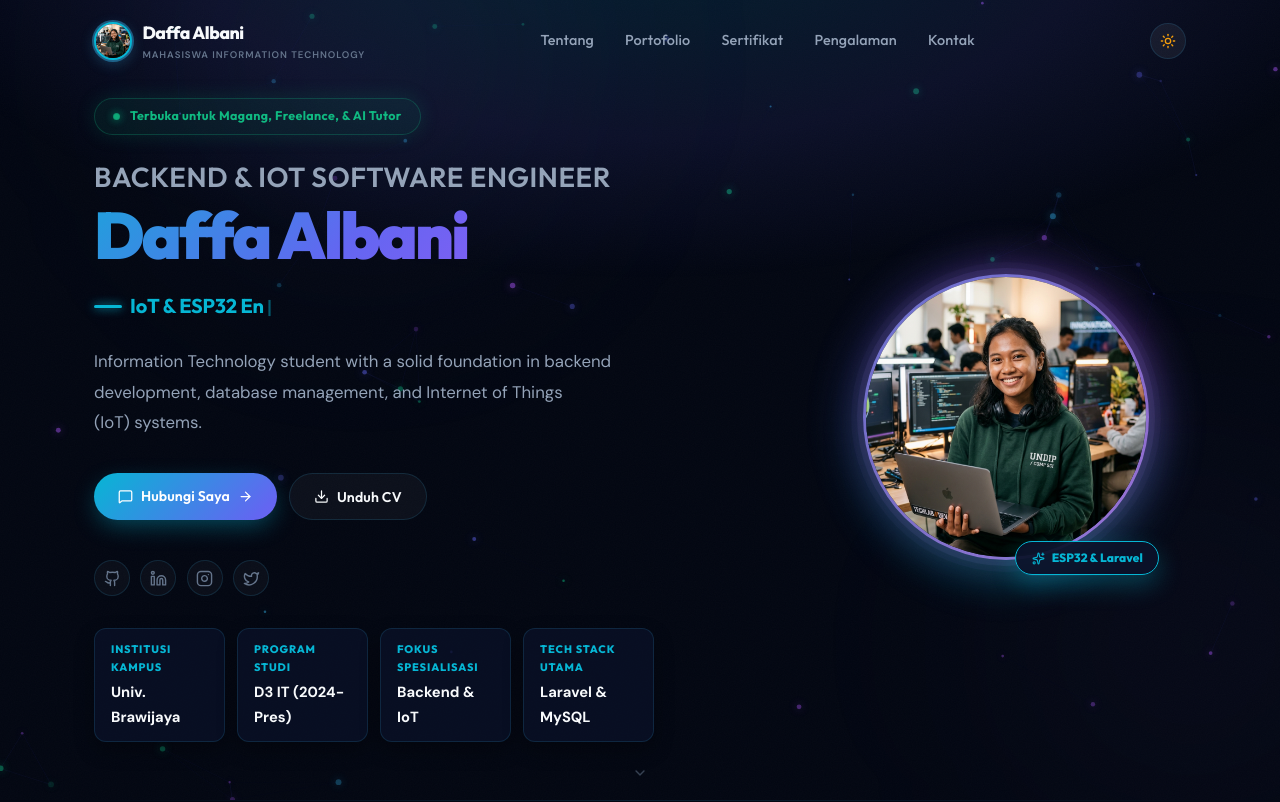
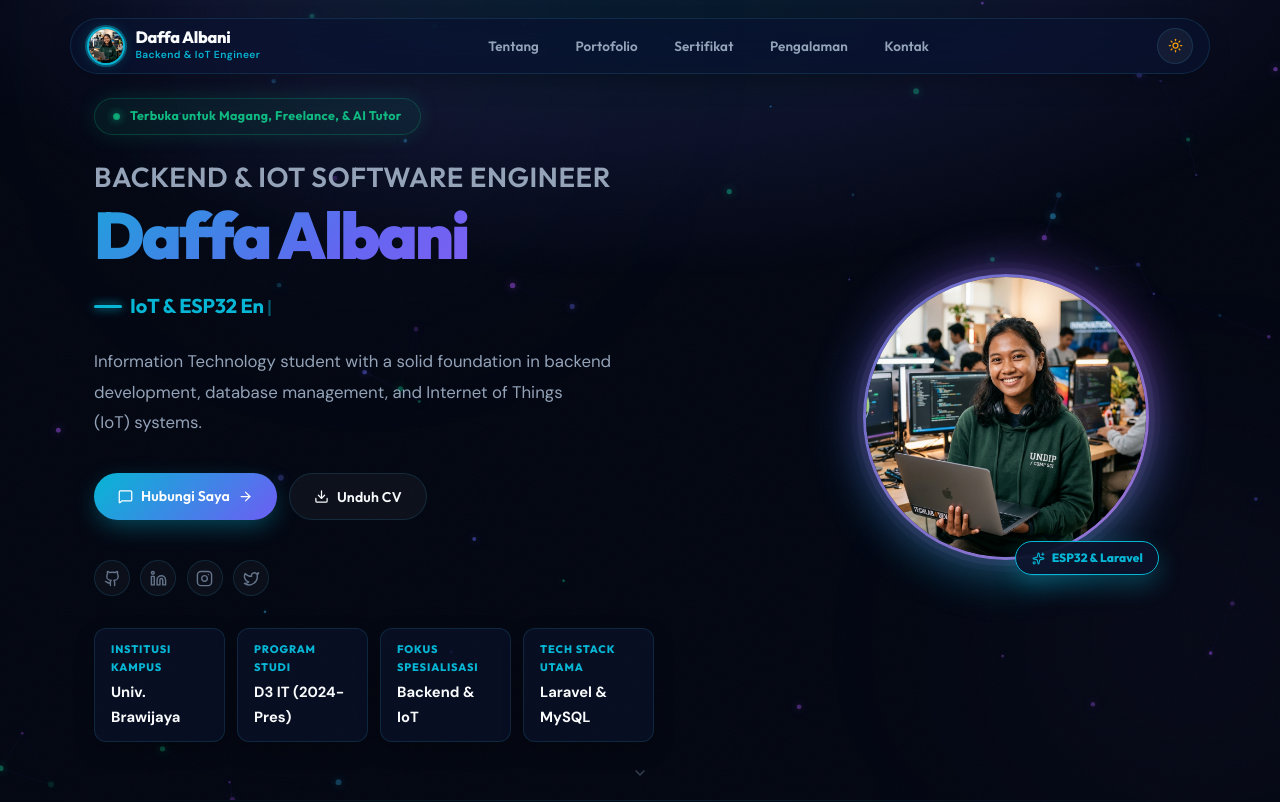
Before and after one commit to DaffaAlbani/daffa-personal, a React (Vite) app: page / in a window 1280 px wide. Shown: the top 802 px of the page. Built offline with nearby package versions, Linux system fonts and the light colour scheme.

Commit message:
style: floating glass pill header redesign with crisp brand alignment

```diff
--- a/src/components/Navbar.jsx
+++ b/src/components/Navbar.jsx
@@ -65,24 +65,27 @@ export const Navbar = () => {
   return (
     <header style={{
       position: 'fixed',
-      top: 0,
-      left: 0,
-      right: 0,
+      top: scrolled ? '0.75rem' : '1.1rem',
+      left: '50%',
+      transform: 'translateX(-50%)',
+      width: 'min(1140px, calc(100% - 2rem))',
       zIndex: 900,
-      transition: 'all 0.35s cubic-bezier(0.4,0,0.2,1)',
+      transition: 'all 0.35s cubic-bezier(0.16, 1, 0.3, 1)',
       background: scrolled
-        ? 'var(--nav-scrolled-bg)'
-        : 'transparent',
-      backdropFilter: scrolled ? 'blur(20px) saturate(180%)' : 'none',
-      WebkitBackdropFilter: scrolled ? 'blur(20px) saturate(180%)' : 'none',
-      borderBottom: scrolled
-        ? '1px solid var(--nav-scrolled-border)'
-        : '1px solid transparent',
-      padding: scrolled ? '0.75rem 0' : '1.15rem 0',
+        ? 'rgba(11, 19, 43, 0.88)'
+        : 'rgba(11, 19, 43, 0.72)',
+      backdropFilter: 'blur(24px) saturate(180%)',
+      WebkitBackdropFilter: 'blur(24px) saturate(180%)',
+      border: '1px solid var(--border-color)',
+      borderRadius: 'var(--radius-full)',
+      boxShadow: scrolled
+        ? '0 16px 40px -10px rgba(0, 0, 0, 0.65), 0 0 25px rgba(6, 182, 212, 0.15)'
+        : '0 10px 30px -10px rgba(0, 0, 0, 0.4)',
+      padding: '0.5rem 1rem',
     }}>
-      <div className="container" style={{ display: 'flex', alignItems: 'center', justifyContent: 'space-between' }}>
+      <div style={{ display: 'flex', alignItems: 'center', justifyContent: 'space-between', width: '100%' }}>
 
-        {/* ── Brand ── */}
+        {/* ── Brand Unit ── */}
         <a href="#hero" style={{ textDecoration: 'none', display: 'flex', alignItems: 'center', gap: '0.65rem' }}>
           <div style={{
             width: '38px',
@@ -90,7 +93,7 @@ export const Navbar = () => {
             borderRadius: '50%',
             overflow: 'hidden',
             flexShrink: 0,
-            boxShadow: '0 0 0 2px rgba(56,189,248,0.4), 0 4px 14px rgba(56,189,248,0.25)',
+            boxShadow: '0 0 0 2px rgba(6, 182, 212, 0.4), 0 0 14px rgba(6, 182, 212, 0.25)',
             border: '2px solid var(--accent-cyan)',
             background: 'var(--bg-surface)',
             display: 'flex',
@@ -108,9 +111,10 @@ export const Navbar = () => {
             <span style={{
               fontFamily: 'var(--font-heading)',
               fontWeight: '800',
-              fontSize: '1.1rem',
+              fontSize: '1.02rem',
               color: 'var(--text-main)',
-              letterSpacing: '-0.025em',
+              letterSpacing: '-0.02em',
+              lineHeight: 1.15,
               display: 'block',
             }}>
               {profile.name}
@@ -118,31 +122,30 @@ export const Navbar = () => {
             {isAdminLoggedIn ? (
               <span style={{
                 display: 'block',
-                fontSize: '0.6rem',
+                fontSize: '0.62rem',
                 color: 'var(--accent-emerald)',
                 fontWeight: '700',
                 textTransform: 'uppercase',
-                letterSpacing: '0.1em',
+                letterSpacing: '0.08em',
               }}>
                 ● Admin Mode
               </span>
             ) : (
               <span style={{
                 display: 'block',
-                fontSize: '0.6rem',
-                color: 'var(--text-dim)',
+                fontSize: '0.64rem',
+                color: 'var(--accent-cyan)',
                 fontWeight: '600',
-                textTransform: 'uppercase',
-                letterSpacing: '0.1em',
+                letterSpacing: '0.04em',
               }}>
-                {profile.title?.split(' ').slice(0, 3).join(' ')}
+                Backend & IoT Engineer
               </span>
             )}
           </div>
         </a>
 
-        {/* ── Desktop Nav ── */}
-        <nav className="desktop-nav" style={{ display: 'flex', alignItems: 'center', gap: '0.25rem' }}>
+        {/* ── Desktop Nav Links ── */}
+        <nav className="desktop-nav" style={{ display: 'flex', alignItems: 'center', gap: '0.35rem' }}>
           {NAV_LINKS.map(({ href, label }) => {
             const active = isActive(href);
             return (
@@ -150,46 +153,39 @@ export const Navbar = () => {
                 key={href}
                 href={href}
                 style={{
-                  position: 'relative',
-                  color: active ? 'var(--text-main)' : 'var(--text-muted)',
+                  color: active ? 'var(--accent-cyan)' : 'var(--text-muted)',
                   textDecoration: 'none',
-                  fontSize: '0.9rem',
-                  fontWeight: active ? '600' : '500',
+                  fontSize: '0.84rem',
+                  fontWeight: active ? '700' : '600',
                   fontFamily: 'var(--font-heading)',
-                  padding: '0.5rem 0.85rem',
-                  borderRadius: 'var(--radius-sm)',
-                  transition: 'color 0.2s ease',
+                  padding: '0.4rem 0.9rem',
+                  borderRadius: '9999px',
+                  transition: 'all 0.22s cubic-bezier(0.16, 1, 0.3, 1)',
+                  background: active ? 'rgba(6, 182, 212, 0.12)' : 'transparent',
+                  border: active ? '1px solid rgba(6, 182, 212, 0.25)' : '1px solid transparent',
                   letterSpacing: '0.01em',
                 }}
                 onMouseEnter={e => {
-                  if (!active) e.currentTarget.style.color = 'var(--text-main)';
+                  if (!active) {
+                    e.currentTarget.style.color = 'var(--text-main)';
+                    e.currentTarget.style.background = 'rgba(255,255,255,0.05)';
+                  }
                 }}
                 onMouseLeave={e => {
-                  if (!active) e.currentTarget.style.color = 'var(--text-muted)';
+                  if (!active) {
+                    e.currentTarget.style.color = 'var(--text-muted)';
+                    e.currentTarget.style.background = 'transparent';
+                  }
                 }}
               >
                 {label}
-                {/* Animated underline */}
-                <span style={{
-                  position: 'absolute',
-                  bottom: '4px',
-                  left: '50%',
-                  transform: active ? 'translateX(-50%) scaleX(1)' : 'translateX(-50%) scaleX(0)',
-                  transformOrigin: 'center',
-                  width: '60%',
-                  height: '2px',
-                  background: 'var(--gradient-brand-h)',
-                  borderRadius: '9999px',
-                  transition: 'transform 0.25s cubic-bezier(0.4,0,0.2,1)',
-                  display: 'block',
-                }} />
               </a>
             );
           })}
         </nav>
 
-        {/* ── Actions ── */}
-        <div style={{ display: 'flex', alignItems: 'center', gap: '0.65rem' }}>
+        {/* ── Actions Unit ── */}
+        <div style={{ display: 'flex', alignItems: 'center', gap: '0.6rem' }}>
           <button
             onClick={toggleTheme}
             title={theme === 'dark' ? "Beralih ke Mode Terang" : "Beralih ke Mode Gelap"}
@@ -198,7 +194,7 @@ export const Navbar = () => {
               width: '36px',
               height: '36px',
               borderRadius: '50%',
-              background: 'rgba(255,255,255,0.06)',
+              background: 'rgba(255,255,255,0.05)',
               border: '1px solid var(--border-color)',
               display: 'flex',
               alignItems: 'center',
@@ -208,17 +204,19 @@ export const Navbar = () => {
               transition: 'all var(--transition-fast)',
             }}
             onMouseEnter={e => {
-              e.currentTarget.style.background = 'rgba(255,255,255,0.1)';
-              e.currentTarget.style.borderColor = 'var(--border-hover)';
+              e.currentTarget.style.background = 'rgba(6, 182, 212, 0.12)';
+              e.currentTarget.style.borderColor = 'var(--accent-cyan)';
+              e.currentTarget.style.color = 'var(--accent-cyan)';
             }}
             onMouseLeave={e => {
-              e.currentTarget.style.background = 'rgba(255,255,255,0.06)';
+              e.currentTarget.style.background = 'rgba(255,255,255,0.05)';
               e.currentTarget.style.borderColor = 'var(--border-color)';
+              e.currentTarget.style.color = 'var(--text-muted)';
             }}
           >
             {theme === 'dark'
-              ? <Sun size={16} color="var(--accent-amber)" style={{ transition: 'transform 0.4s cubic-bezier(0.16, 1, 0.3, 1)', transform: 'rotate(0deg) scale(1)' }} />
-              : <Moon size={16} color="var(--accent-indigo)" style={{ transition: 'transform 0.4s cubic-bezier(0.16, 1, 0.3, 1)', transform: 'rotate(180deg) scale(1)' }} />
+              ? <Sun size={15} color="var(--accent-amber)" />
+              : <Moon size={15} color="var(--accent-cyan)" />
             }
           </button>
 
@@ -226,16 +224,16 @@ export const Navbar = () => {
           {isAdminLoggedIn ? (
             <div style={{ display: 'flex', alignItems: 'center', gap: '0.45rem' }}>
               <button onClick={() => setIsAdminPanelOpen(true)} className="btn btn-primary btn-sm">
-                <Settings size={14} /> Panel
+                <Settings size={13} /> Panel
               </button>
               <button onClick={logoutAdmin} className="btn btn-danger btn-sm" title="Keluar Admin" aria-label="Keluar dari mode admin">
-                <LogOut size={14} />
+                <LogOut size={13} />
               </button>
             </div>
           ) : (
             !hideLoginButton && (
               <button onClick={() => setIsLoginModalOpen(true)} className="btn btn-secondary btn-sm" aria-label="Buka modal login admin">
-                <Lock size={13} /> Admin
+                <Lock size={12} /> Admin
               </button>
             )
           )}
@@ -255,7 +253,7 @@ export const Navbar = () => {
               padding: '0.4rem',
             }}
           >
-            {mobileMenuOpen ? <X size={22} /> : <Menu size={22} />}
+            {mobileMenuOpen ? <X size={20} /> : <Menu size={20} />}
           </button>
         </div>
       </div>
```
